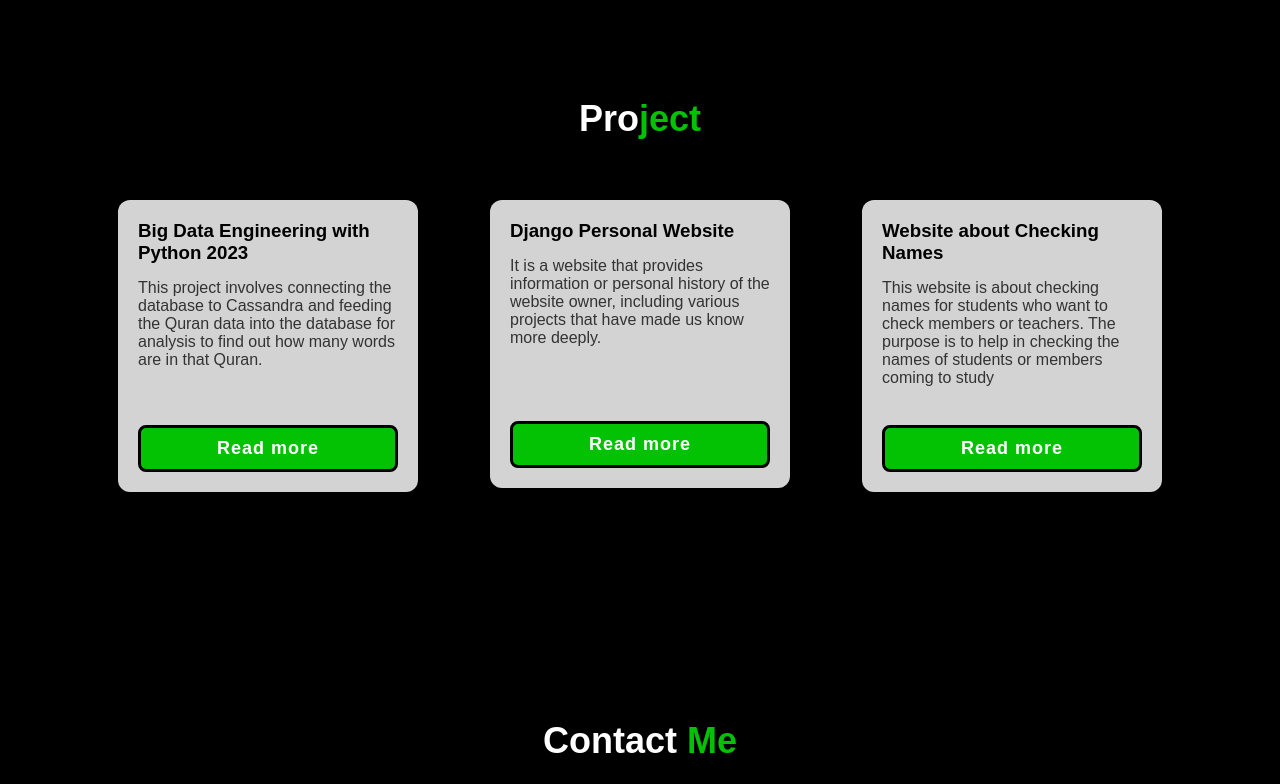
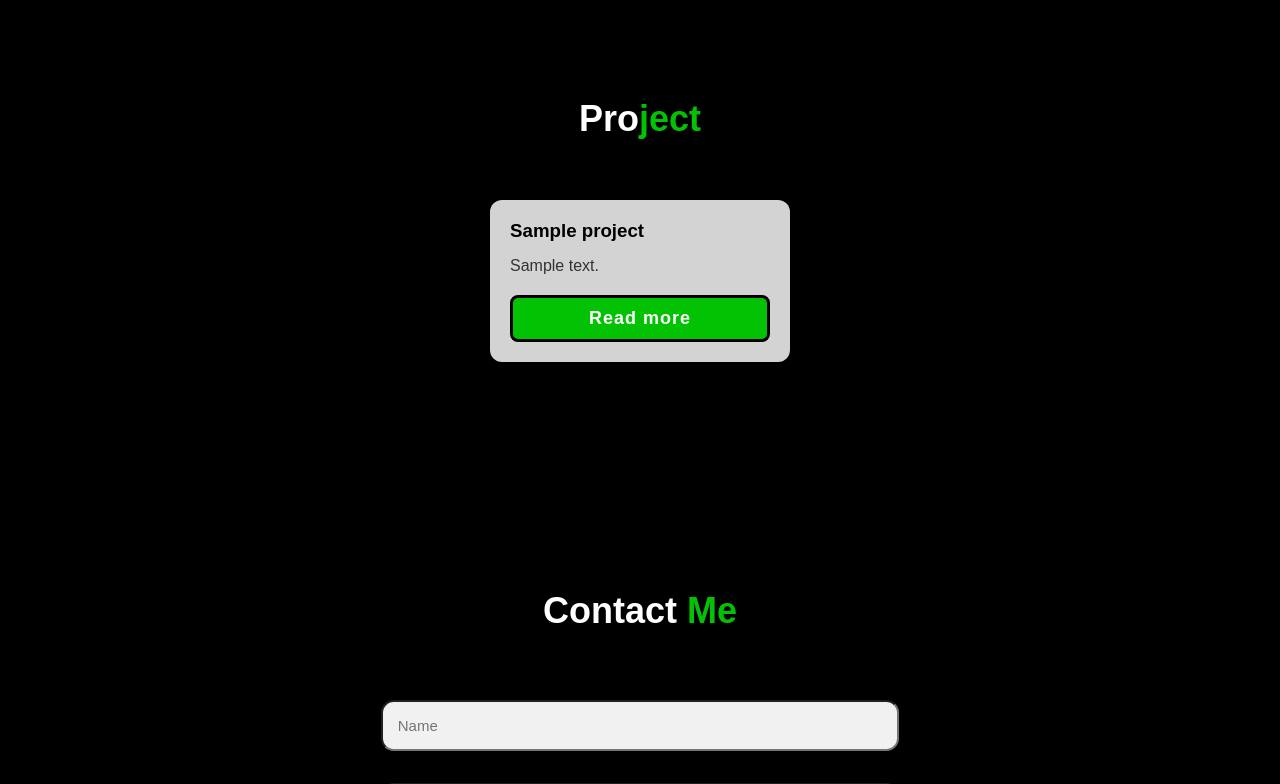
Before and after one commit to hilmanyusoh/Django-Personal-Website, a Django app: template personalweb/myproject/myapp/templates/index.html in a window 1280 px wide. Shown: the part 1535-2319 px from the top of the page. Run offline with Django 5.2, Linux system fonts and the light colour scheme; the template is opened without the code that fills it: most values are stand-ins (such as "Sample title", 1, 10 or a date in 2020); some libraries are stand-ins or nearby versions.

Commit message:
Update of project

```diff
--- a/personalweb/myproject/myapp/static/css/style.css
+++ b/personalweb/myproject/myapp/static/css/style.css
@@ -232,8 +230,8 @@ img:hover {
     border-radius: 12px;
     box-shadow: 0 4px 8px rgba(0, 0, 0, 0.2);
     display: flex;
-    flex-direction: column; /* Make the content stack vertically */
-    justify-content: space-between; /* Ensure the button stays at the bottom */
+    flex-direction: column;
+    justify-content: space-between;
 }
 
 .project-container .project-box h3 {
@@ -243,7 +241,7 @@ img:hover {
 
 .project-container .project-box p {
     color: #333;
-    flex-grow: 1; /* Allows the paragraph to take up remaining space */
+    flex-grow: 1;
 }
 
 .project-container .btn {
@@ -257,8 +255,8 @@ img:hover {
     font-weight: 600;
     transition: 0.3s ease;
     cursor: pointer;
-    text-align: center; /* Center align text within the button */
-    margin-top: 20px; /* Adds space between paragraph and button */
+    text-align: center;
+    margin-top: 20px;
 }
 
 .project-container .btn:hover {
--- a/personalweb/myproject/myapp/templates/index.html
+++ b/personalweb/myproject/myapp/templates/index.html
@@ -56,44 +56,26 @@
             <h2 class="heading">About <span>Me</span></h2>
             <h3>Data Science <span>and Analysis</span></h3>
             <p> My name is Hillman Yusoh. I am from Thailand. I live in Narathiwat, Mueang District, Bang Po Subdistrict. I am a 3rd year student in Data Science and Analytics at Fatoni University.</p>
-        <!-- <a href="#" class="btn-2">Read More</a> -->
         </div>
     </section>
 
-     <!-- Section Academic_Project -->
-     <section class="project" id="project">
+    <section id="academic-project" class="project">
         <h2 class="heading">Pro<span>ject</span></h2>
-
         <div class="project-container">
-            <div class="project-box">
-                <h3>Big Data Engineering with Python 2023</h3>
-                <p>This project involves connecting the database to Cassandra and feeding the Quran data into the database for analysis to find out how many words are in that Quran.</p>
-                <br>
-                <br>
-                <a href="https://github.com/hilmanyusoh/big-data-engineering-with-python-2023" class="btn">Read more</a>
-            </div>
-            <div class="project-box">
-                <h3>Django Personal Website</h3>
-                <p>It is a website that provides information or personal history of the website owner, including various projects that have made us know more deeply.</p>
-                <br>
-                <br>
-                <br>
-                <a href="https://github.com/hilmanyusoh/Django-Personal-Website" class="btn">Read more</a>
-            </div>
-            <div class="project-box">
-                <h3>Website about Checking Names</h3>
-                <p>This website is about checking names for students who want to check members or teachers. The purpose is to help in checking the names of students or members coming to study </p>
-                <br>
-                <a href="#" class="btn">Read more</a>
-            </div>
+            {% for project in academic_projects %}
+                <div class="project-box">
+                    <h3>{{ project.title }}</h3>
+                    <p>{{ project.description }}</p>
+                    <a href="#" class="btn">Read more</a>
+                </div>
+            {% empty %}
+                <p>No academic projects available at the moment.</p>
+            {% endfor %}
         </div>
     </section>
 
 
-
-
-    <!-- Contact Form Section (Commented Out) -->
-
+    <!-- Contact Section -->
     <section id="contact" class="contact-form">
         <h2 class="contact-me">Contact <span>Me</span></h2>
 
@@ -112,8 +94,7 @@
         </form>
     </section>
 
-    <!-- Footer Section (Commented Out) -->
-
+    <!-- Footer Section  -->
     <footer class="footer">
         <div class="social">
             <a href="https://www.instagram.com/hilman_yso/"><i class='bx bxl-instagram-alt'></i></a>
```
Also changed, not shown: other parts of personalweb/myproject/myapp/static/css/style.css (+13 -16 lines), personalweb/myproject/db.sqlite3.
